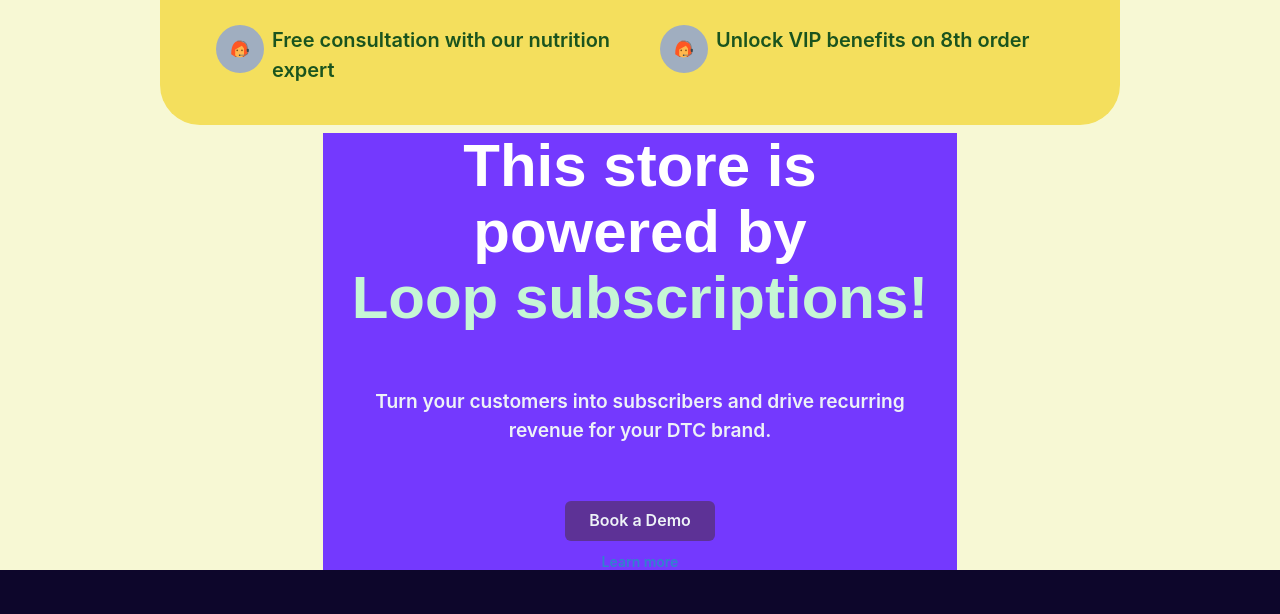
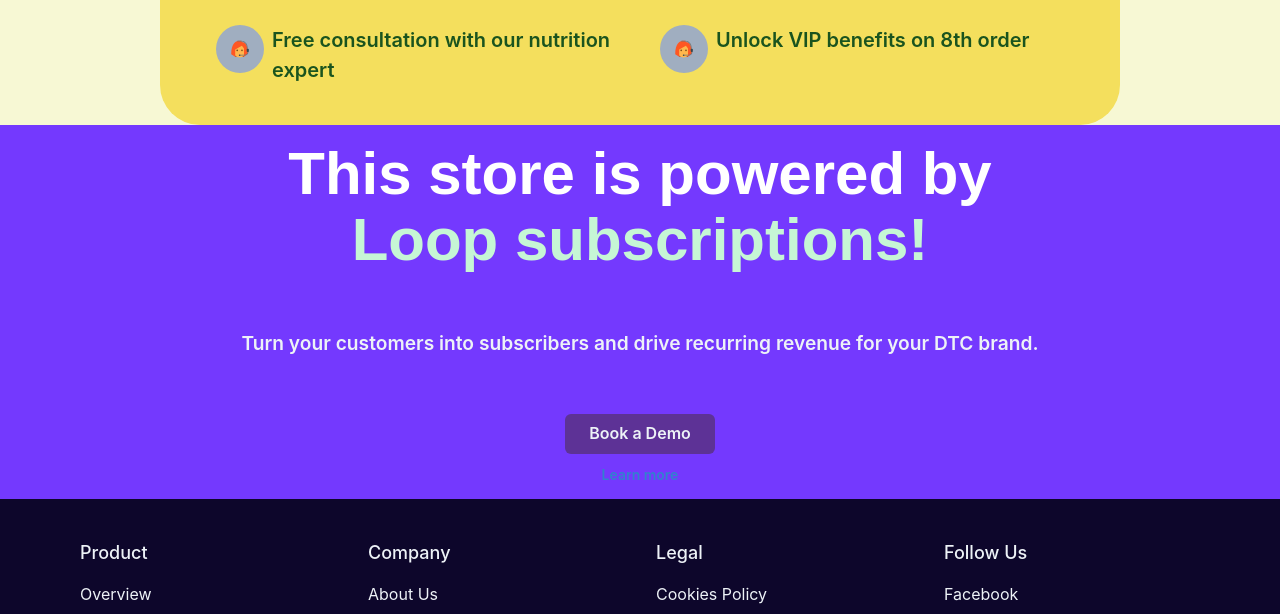
Before and after one commit to S-hub1996/loop_demo, a React (Create React App) app in the folder loopdemoapp/: page / in a window 1280 px wide. Shown: the part 1620-2234 px from the top of the page. Built offline with nearby package versions, Linux system fonts and the light colour scheme.

Commit message:
subscription card width changed

```diff
--- a/loopdemoapp/src/App.js
+++ b/loopdemoapp/src/App.js
@@ -4,6 +4,7 @@
 import Navbar from "./Components/Navbar";
 import Footer from "./Components/Footer";
 import OrderDetails from "./Components/OrderDetails";
+import SubscriptionCard from "./Components/SubscriptionCard";
 
 function App() {
   return (
@@ -12,6 +13,7 @@
       <Navbar/>
       <Banner/>
       <OrderDetails/>
+
       <Footer/>
     </Box>
   );
--- a/loopdemoapp/src/Components/Footer.jsx
+++ b/loopdemoapp/src/Components/Footer.jsx
@@ -12,6 +12,7 @@
   Image,
 } from '@chakra-ui/react'
 import { ReactNode } from 'react'
+import SubscriptionCard from './SubscriptionCard'
 
 
 const ListHeader = ({ children }) => {
@@ -25,6 +26,7 @@
 export default function Footer() {
   return (
     <Box
+
       bg={'#0d062b'}
       color={useColorModeValue('gray.100', 'gray.200')}>
       <Container as={Stack} maxW={'6xl'} py={10}>
--- a/loopdemoapp/src/Components/OrderDetails.jsx
+++ b/loopdemoapp/src/Components/OrderDetails.jsx
@@ -81,11 +81,13 @@
 
 
         <BonusCard/>
-        <SubscriptionCard/>
+
+
 
 
 
         </Stack>
+        <SubscriptionCard/>
     </Box>
   )
 }
--- a/loopdemoapp/src/Components/SubscriptionCard.jsx
+++ b/loopdemoapp/src/Components/SubscriptionCard.jsx
@@ -11,9 +11,8 @@
 
 const SubscriptionCard = () => {
   return (
-    <Container w={'100%'} bgColor={'#7439fe'}>
+    <Box w={'100%'} bgColor={'#7439fe'} py={4}>
     <Stack
-
       as={Box}
       textAlign={'center'}
       spacing={{ base: 8, md: 14 }}
@@ -57,7 +56,7 @@
 
       </Stack>
     </Stack>
-  </Container>
+  </Box>
   )
 }
 
```
